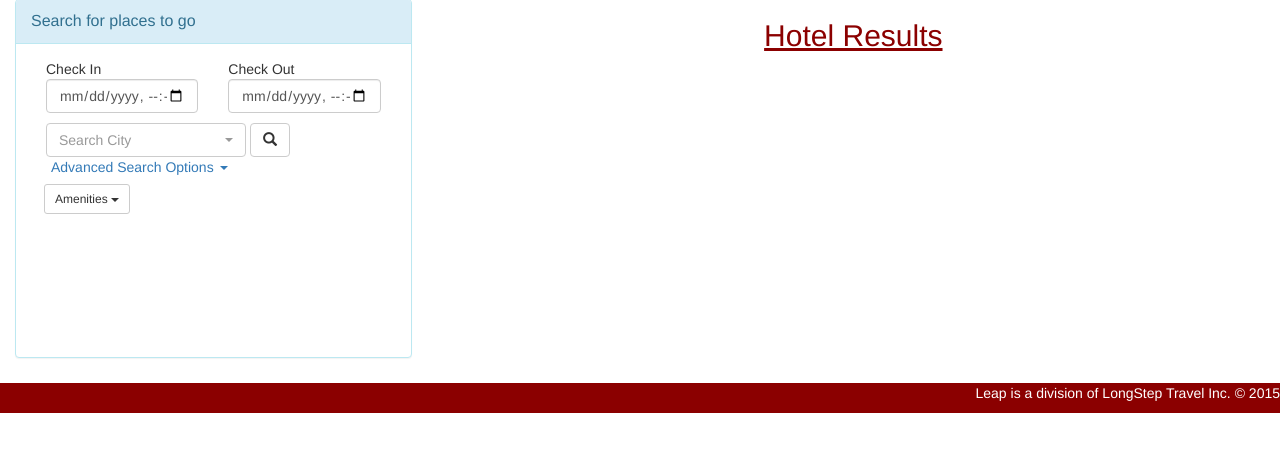
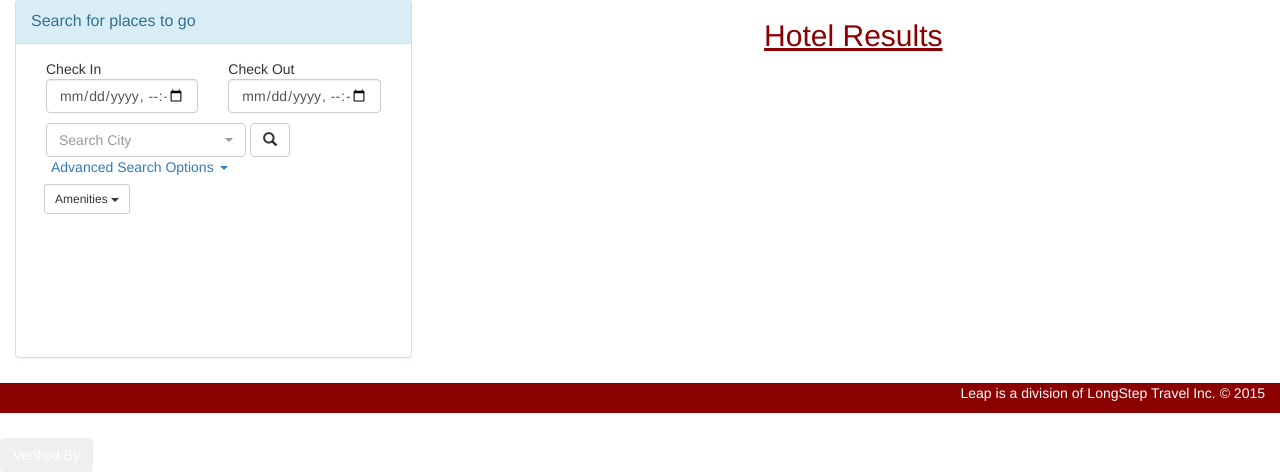
Before and after one commit to longp/Travel, a PHP site: page / in a window 1280 px wide. Shown: the part 328-800 px from the top of the page. Run offline with PHP 8.4, Linux system fonts and the light colour scheme; some libraries are stand-ins or nearby versions.

Commit message:
added verified by button and modal.  also added picture of me

```diff
--- a/css/travel.css
+++ b/css/travel.css
@@ -1,26 +1,27 @@
-
-body{
-
+#elieApproval{
+  height:100px;
+  width: 50px;
 }
-
-
+#approved{
+    position: fixed;
+    bottom: 0px;
+    left: 0px;
+}
+#approvedBy{
+    top: 400px;
+    left: -150%;
+}
 /*navbar*/
 .navbar {
   background-color: darkred;
   margin-bottom: -10px;
 }
-
 .navlink, .navbar-default .navbar-nav>li>a {
   color: white;
 }
-
 .navlink:hover, .navlinkwhite{
   color: teal;
 }
-
-
-
-
 /*carousel*/
 img
 {
@@ -34,16 +35,13 @@ img
   font-size: 2em;
   text-shadow:1px 1px teal;
 }
-
 .carousel{
   margin-top: 10px;
 }
-
 /*body*/
 td {
   height: 100px;
 }
-
 /*search panel*/
 .panel {
   padding-bottom: 200px;
@@ -51,49 +49,37 @@ td {
 .panel-body {
   padding-bottom: 0;
 }
-
-
 #searchbar {
   margin-top: 75px;
 }
-
 form.dropdown {
   padding-top: 10px;
 }
-
 .bootstrap-select:not([class*=col-]):not([class*=form-control]):not(.input-group-btn) {
   width: 200px;
 }
-
 .btn-lg {
   padding: 10px;
 }
-
 #amenities {
   border-radius: 10px;
 }
-
-/*panel*/
-
 /*main*/
 .main h2 {
   text-decoration: underline;
   text-align: center;
   color: darkred;
 }
-
 .main h3 {
   margin-top: 0;
 }
 .hotels, .listing {
   overflow: hidden;
 }
-
 .listing {
   padding-top: 10px;
   border-bottom: 1px darkred solid;
 }
-
 .listing:last-child {
   border-bottom: none;
 }
@@ -104,13 +90,10 @@ form.dropdown {
   padding: 0;
   padding-left: 20px;
 }
-
 #moreOptions:hover, #moreOptions:focus {
   text-decoration: none;
 }
-
 /*footer*/
-
 footer {
   text-align: right;
   background-color: darkred;
--- a/home.html
+++ b/home.html
@@ -654,8 +654,22 @@
     </div>
   </div>
   <!--End Modal and Listing-->
+
+
+
+<div class="modal fade bs-example-modal-sm" tabindex="-1" role="dialog" aria-labelledby="mySmallModalLabel">
+  <div class="modal-dialog modal-sm">
+    <div id="approvedBy" class="modal-content">
+    Verified By: Eliezer "Elie" Wohl
+    <img id="elieApproval" src="img/approval.jpg">
+    </div>
+  </div>
+</div>
   <footer>
+    <div class="container-fluid">
+    <button type="button" id="approved" class="btn btn-alert pull-left" data-toggle="modal" data-target=".bs-example-modal-sm">Verified By</button>
     <p>Leap is a division of LongStep Travel Inc. © 2015</p>
+  </div>
   </footer>
   <script type="text/javascript" src="https://code.jquery.com/jquery-2.1.4.min.js"></script>
   <script src="https://maxcdn.bootstrapcdn.com/bootstrap/3.3.6/js/bootstrap.min.js"></script>
--- a/js/travel.js
+++ b/js/travel.js
@@ -10,7 +10,7 @@ $(document).ready(function(){
   $('.carousel').carousel({
     interval: 3000
   });
-//show search results
+  //show search results
   $("#btnsearch").on("click", function(e){
     e.preventDefault();
     amenResult();
```
Also changed, not shown: img/approval.jpg (added).
